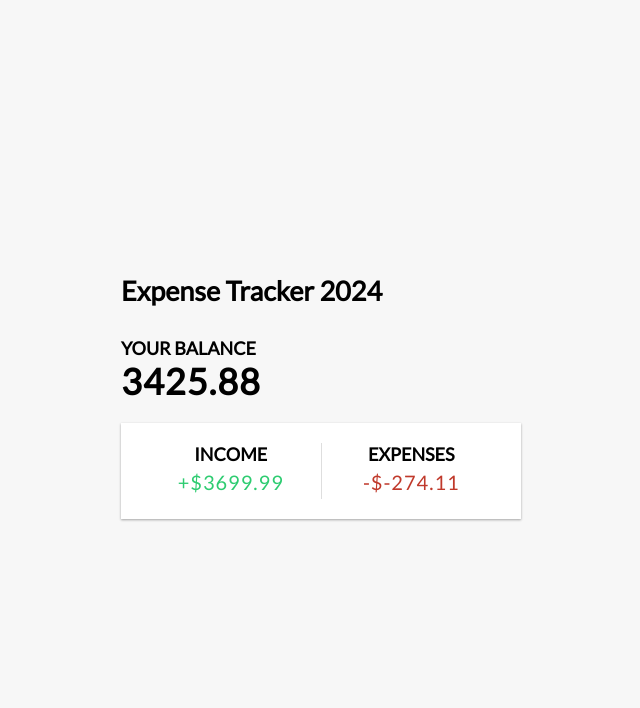
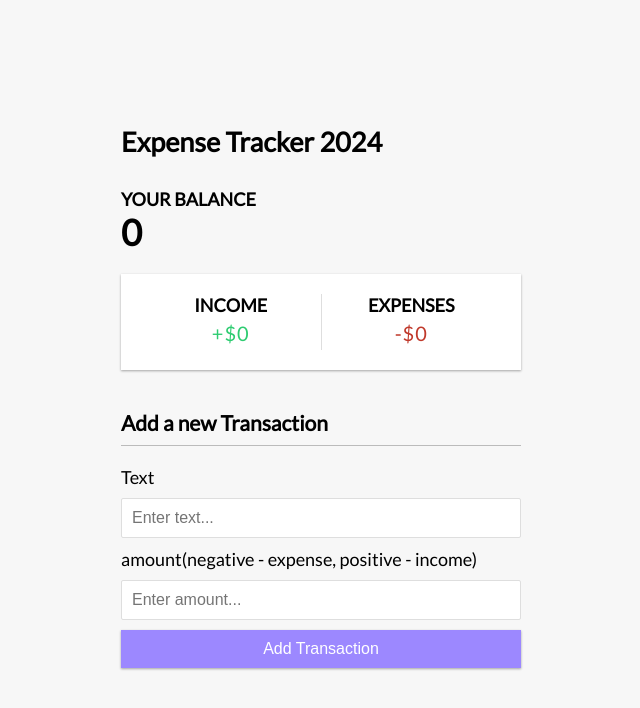
Before and after one commit to joskeh/expense-tracker, a Vue app: page / in a window 1280 px wide. Shown: the top 708 px of the page, without its empty margins (319-959 px from the left). Built offline with nearby package versions, Linux system fonts and the light colour scheme.

Commit message:
added transactions component - working

```diff
--- a/src/App.vue
+++ b/src/App.vue
@@ -2,18 +2,21 @@
 import Header from './components/Header.vue';
 import Balance from './components/Balance.vue';
 import IncomeExpenses from './components/IncomeExpenses.vue';
+import AddTransaction from './components/AddTransaction.vue';
 import {ref, computed} from   'vue'
 
 
-const transactions = ref([
-    {id:1, text: 'Paycheck', amount: 699.99},
-    {id:2, text: 'Food', amount: -20},
-    {id:3, text: 'Bills', amount: -200},
-    {id:4, text: 'Video Game', amount: -54.11},
-    {id:5, text: 'Tax Return', amount: 3000},
+const transactions = ref([])
+
+// const transactions = ref([
+//     {id:1, text: 'Paycheck', amount: 699.99},
+//     {id:2, text: 'Food', amount: -20},
+//     {id:3, text: 'Bills', amount: -200},
+//     {id:4, text: 'Video Game', amount: -54.11},
+//     {id:5, text: 'Tax Return', amount: 3000},
 
 
-])
+// ])
 
 //get total
 
@@ -40,6 +43,16 @@
         return acc+transaction.amount
     },0)
 })
+
+//handle trans submitted
+
+const handleTransactionSubmitted = (transactionData) => {
+    transactions.value.push({
+        text: transactionData.text,
+        amount: transactionData.amount,
+
+    })
+}
 </script>
 
 <template>
@@ -47,5 +60,7 @@
     <div class="container">
         <Balance :total="total"></Balance>
         <IncomeExpenses :income="income" :expense="expense"></IncomeExpenses>
+        <AddTransaction @transactionSubmitted="handleTransactionSubmitted"></AddTransaction>
+        <!-- {{ transactions }} -->
     </div>
 </template>
--- /dev/null
+++ b/src/components/AddTransaction.vue
@@ -0,0 +1,40 @@
+<template>
+
+    <h3>Add a new Transaction</h3>
+    <form id="form" @submit.prevent="onSubmit">
+        <div class="form-control">
+            <label for="text"> Text</label>
+            <input type="text" id ="text" v-model="text" placeholder="Enter text...">
+
+        </div>
+
+        <div class="form-control">
+            <label for="amount">amount(negative - expense, positive - income)</label>
+            <input type="text" id ="amount" v-model="amount" placeholder="Enter amount...">
+
+        </div>
+        <!-- {{ text }} - {{ amount }} -->
+        <button class="btn">Add Transaction</button>
+
+    </form>
+</template>
+
+<script setup>
+    import {ref,defineEmits} from 'vue'
+    const text = ref('')
+    const amount = ref('')
+    const emit = defineEmits([
+        'transactionSubmitted'
+    ])
+
+    const onSubmit = () =>{
+        const transactionData = {
+            text: text.value,
+            amount: parseFloat(amount.value),
+        }
+        emit('transactionSubmitted', transactionData)
+
+        text.value = ''
+        amount.value = ''
+    }
+</script>
```
